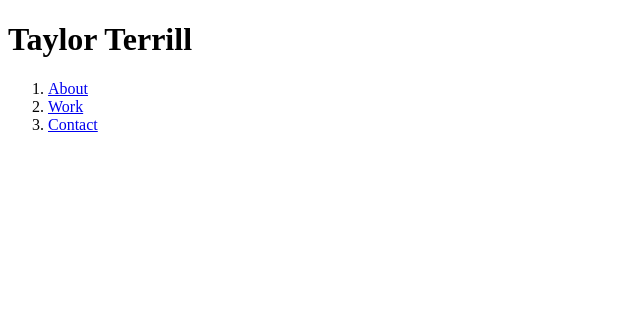
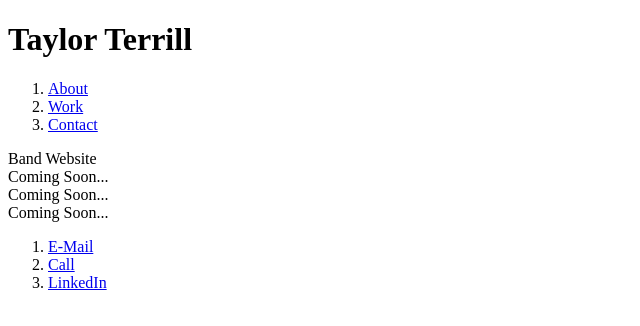
Before and after one commit to taylorterrill/taylor-terrill-dev-portfolio, a plain HTML site: page index.html in a window 1280 px wide. Shown: the whole page, without its empty margins (0-640 px from the left). Drawn offline with Linux system fonts and the light colour scheme.

Commit message:
html skeleton

```diff
--- a/index.html
+++ b/index.html
@@ -32,7 +32,50 @@
     <!-- main content -->
     <main class="content">
 
+        <!-- about -->
+        <section class="about">
 
+        </section>
+
+        <!-- work -->
+        <section class="work">
+            <!-- cardboard club website card -->
+            <section id="cardboard-club" class="card">
+                <header>Band Website</header>
+
+            </section>
+
+            <!-- placeholder 1 -->
+            <section id="place-holder-1" class="card">
+                <header>Coming Soon...</header>
+            </section>
+
+            <!-- placeholder 2-->
+            <section id="place-holder-2" class="card">
+                <header>Coming Soon...</header>
+            </section>
+
+            <!-- placeholder 3-->
+            <section id="place-holder-3" class="card">
+                <header>Coming Soon...</header>
+            </section>
+
+        </section>
     </main>
+
+    <!-- links -->
+    <footer class="footer">
+        <ol>
+            <li>
+                <a href="mailto: taylorpterrill@gmail.com">E-Mail</a>
+            </li>
+            <li>
+                <a href="tel: 801-628-9404">Call</a>
+            </li>
+            <li>
+                <a href="https://linkedin.com/in/taylorpterrill/">LinkedIn</a>
+            </li>
+        </ol>
+    </footer>
 </body>
 </html>
```
